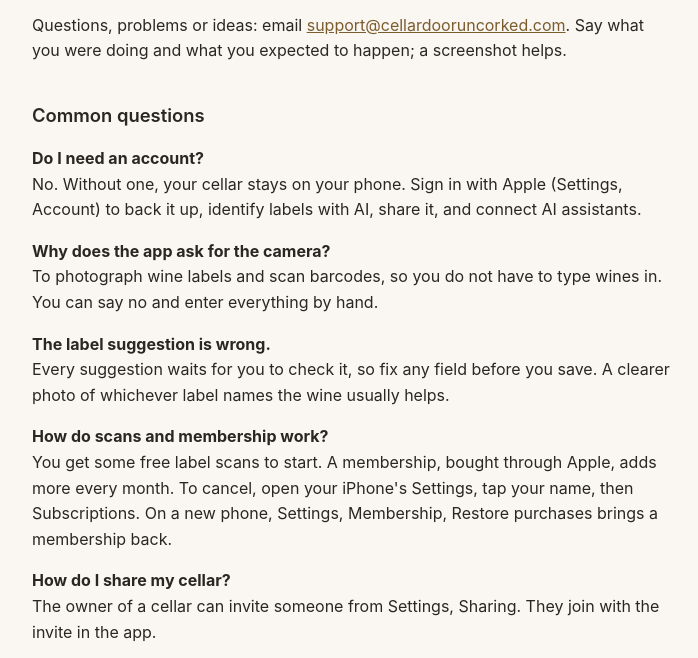
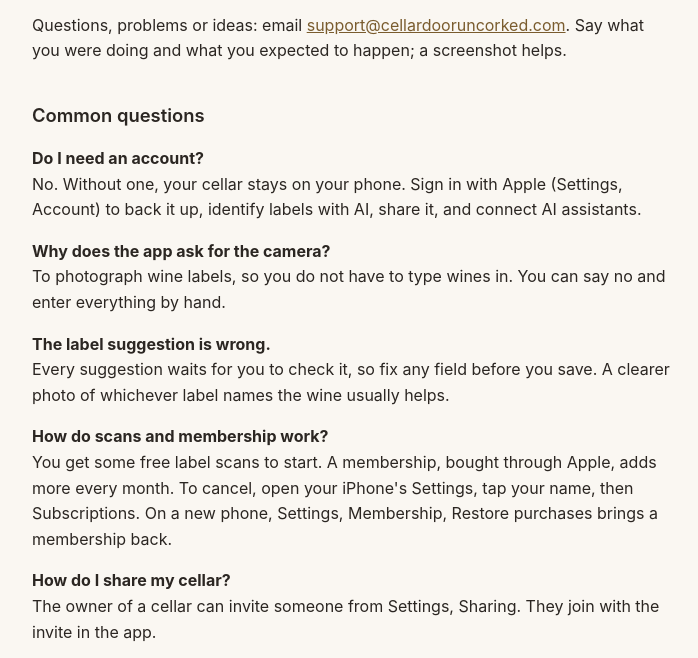
Before and after one commit to chrisHogan/cellardoor-site, a plain HTML site: page support.html in a window 1280 px wide. Shown: the part 127-785 px from the top of the page, without its empty margins (288-986 px from the left). Drawn offline with Linux system fonts and the light colour scheme.

Commit message:
Support page: the camera is for labels only

```diff
--- a/support.html
+++ b/support.html
@@ -44,8 +44,7 @@
   connect AI assistants.</p>
 
   <p><strong>Why does the app ask for the camera?</strong><br>
-  To photograph wine labels and scan barcodes, so you do not have to type
-  wines in. You can say no and enter everything by hand.</p>
+  To photograph wine labels, so you do not have to type wines in. You can say no and enter everything by hand.</p>
 
   <p><strong>The label suggestion is wrong.</strong><br>
   Every suggestion waits for you to check it, so fix any field before you
```
